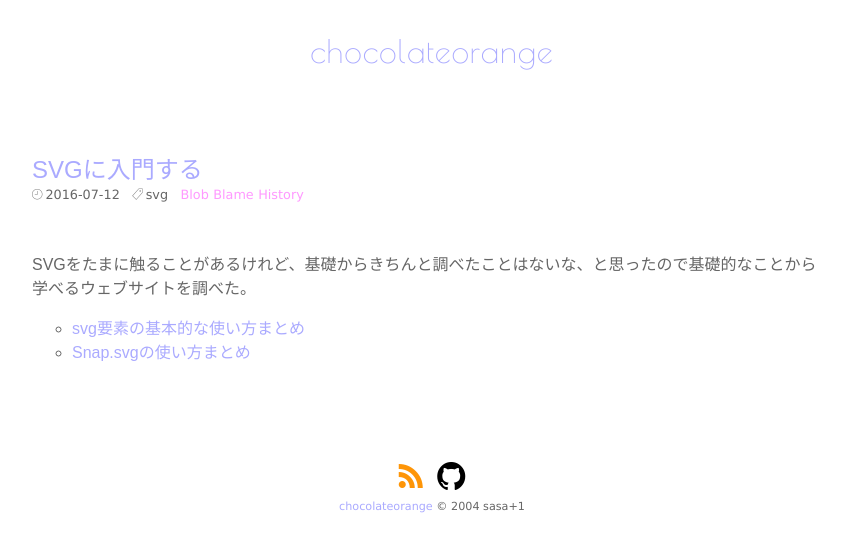
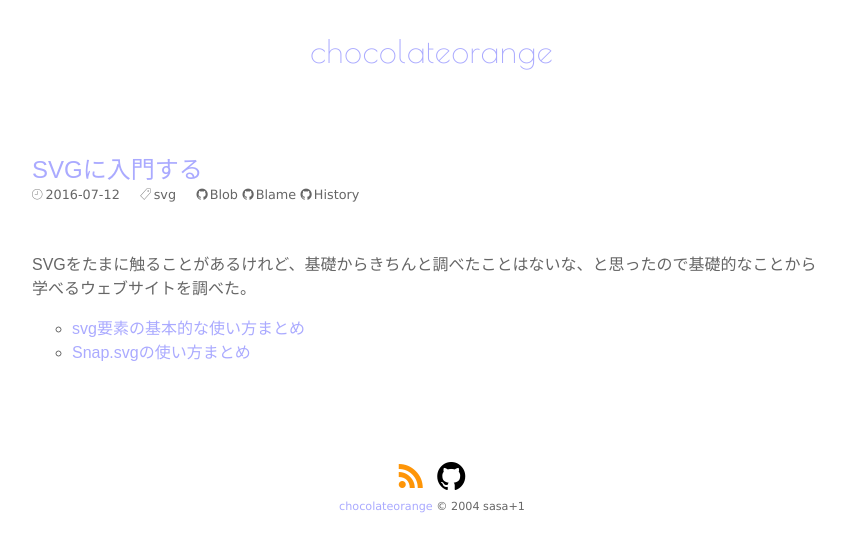
Before and after one commit to chocolateorange/chocolateorange.github.io, a Jekyll site: the page built from _posts/2016/07/2016-07-12-05.md, in a window 1280 px wide. Shown: the top 552 px of the page, without its empty margins (208-1053 px from the left). Built offline with Jekyll 4.4.1, drawn with Linux system fonts in a browser that asks for light colours; some web fonts are replaced.

Commit message:
updated stylesheet

```diff
--- a/_layouts/note.html
+++ b/_layouts/note.html
@@ -39,13 +39,19 @@
             <div class="content-area__meta meta">
               {% assign prefix = "https://github.com/chocolateorange/chocolateorange.github.io" %}
               <span class="meta__blob">
-                <a class="meta__link" href="{{ prefix }}/blob/master/{{ page.path }}">Blob</a>
+                <a class="meta__link" href="{{ prefix }}/blob/master/{{ page.path }}"><!--
+                  --><span class="meta__text ion-social-github">Blob</span><!--
+                --></a>
               </span>
               <span class="meta__blame">
-                <a class="meta__link" href="{{ prefix }}/blame/master/{{ page.path }}">Blame</a>
+                <a class="meta__link" href="{{ prefix }}/blame/master/{{ page.path }}"><!--
+                  --><span class="meta__text ion-social-github">Blame</span><!--
+                --></a>
               </span>
               <span class="meta__history">
-                <a class="meta__link" href="{{ prefix }}/commits/master/{{ page.path }}">History</a>
+                <a class="meta__link" href="{{ prefix }}/commits/master/{{ page.path }}"><!--
+                  --><span class="meta__text ion-social-github">History</span><!--
+                --></a>
               </span>
             </div>
 
--- a/css/note.scss
+++ b/css/note.scss
@@ -46,7 +46,7 @@
           color: #666;
           font-family: $fonts-en;
           font-size: 80%;
-          margin-right: 0.5rem;
+          margin-right: 1rem;
           text-shadow: 0 1px 0 white;
 
           &::before {
@@ -63,7 +63,7 @@
 
         .content-area__tags {
           display: inline;
-          margin: 0 0.5rem 0 0;
+          margin: 0 1rem 0 0;
           padding: 0;
 
           @include more-narrow-width {
@@ -122,13 +122,23 @@
 
             &:link,
             &:visited {
-              color: #f9f;
+              color: #666;
               text-decoration: none;
             }
 
             &:hover,
             &:active {
               text-decoration: underline;
+            }
+
+            .meta__text {
+              display: inline;
+              font-family: $fonts-en;
+              text-shadow: 0 1px 0 white;
+
+              &::before {
+                margin-right: 2px;
+              }
             }
           }
         }
```
